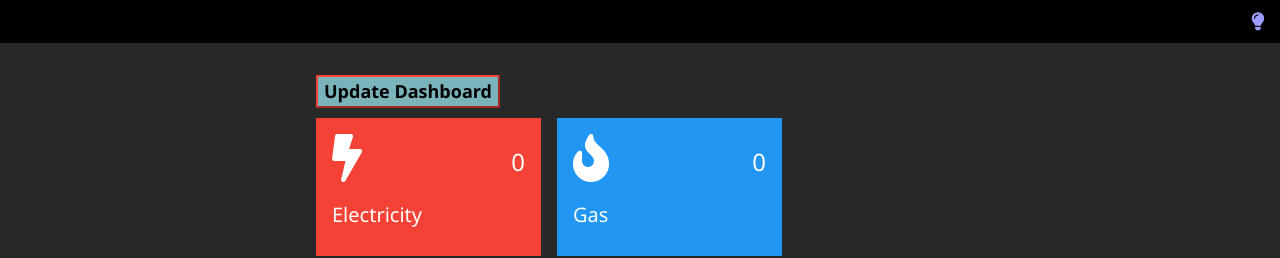
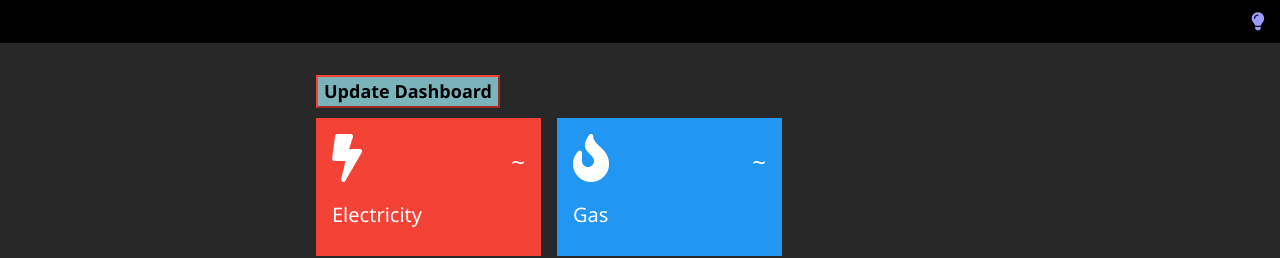
Before and after one commit to ShaunSHamilton/Energy-App, a React (Create React App) app: page / in a window 1280 px wide. Shown: the top 258 px of the page. Built offline with nearby package versions, Linux system fonts and the light colour scheme; no server answers; some icons are missing.

Commit message:
add Dashboard location logic

```diff
--- a/eslintrc.json
+++ b/eslintrc.json
@@ -14,6 +14,7 @@
       "flowVersion": "0.53"
     }
   },
+  "react-hooks/exhaustive-deps": "off",
   "overrides": [
     {
       "files": ["*.js", "*.jsx"],
--- a/src/components/App.tsx
+++ b/src/components/App.tsx
@@ -89,6 +89,7 @@ const App = ({ setUsageData, isDark }: Props) => {
         console.error(e);
       }
     })();
+    // eslint-disable-next-line react-hooks/exhaustive-deps
   }, []);
 
   const openInput = () => {
--- a/src/components/Dashboard.tsx
+++ b/src/components/Dashboard.tsx
@@ -3,6 +3,7 @@ import { connect } from "react-redux";
 import {
   dailyBudgetSelector,
   isDarkSelector,
+  locationSelector,
   usageDataSelector,
 } from "../redux";
 
@@ -10,6 +11,11 @@ import {
   roundTo2,
   calcBudget,
   calcWidth,
+  overviewCalc,
+  weekCalc,
+  todayCalc,
+  monthCalc,
+  yearCalc,
 } from "../scripts/usageDataController";
 import { DailyBudgetType, StateType, UsageDataType } from "../types";
 
@@ -18,6 +24,7 @@ const mapStateToProps = (state: StateType) => {
     usageData: usageDataSelector(state),
     isDark: isDarkSelector(state),
     dailyBudget: dailyBudgetSelector(state),
+    location: locationSelector(state),
   };
 };
 
@@ -28,22 +35,45 @@ interface Props {
   usageData?: UsageDataType[];
   isDark?: boolean;
   dailyBudget?: DailyBudgetType;
+  location?: string;
 }
 
-const Dashboard = ({ openInput, usageData, isDark, dailyBudget }: Props) => {
-  const electricity = roundTo2(
-    usageData
-      ?.map((d: UsageDataType) => Number(d.usage?.electricity?.cost) ?? 0)
-      .reduce((a: number, c: number) => a + c, 0) || 0
-  );
-  const gas = roundTo2(
-    usageData
-      ?.map((d: UsageDataType) => Number(d.usage?.gas?.cost) ?? 0)
-      .reduce((a: number, c: number) => a + c, 0) || 0
-  );
+const Dashboard = ({
+  openInput,
+  usageData,
+  isDark,
+  dailyBudget,
+  location,
+}: Props) => {
+  let data;
+  let days = 1;
+  switch (location) {
+    case "Overview":
+      data = overviewCalc(usageData);
+      days = usageData?.length ?? 1;
+      break;
+    case "Today":
+      data = todayCalc(usageData);
+      break;
+    case "This Week":
+      data = weekCalc(usageData);
+      days = 7;
+      break;
+    case "This Month":
+      data = monthCalc(usageData);
+      days = 30;
+      break;
+    case "This Year":
+      data = yearCalc(usageData);
+      days = 365;
+      break;
+    default:
+      data = { electricity: 0, gas: 0 };
+      break;
+  }
+  const { electricity = 0, gas = 0 } = data;
   const dBE = dailyBudget?.elec ?? 1;
   const dBG = dailyBudget?.gas ?? 1;
-  const days = usageData?.length ?? 1;
   const elecBudget = calcBudget(electricity, days, dBE);
   const gasBudget = calcBudget(gas, days, dBG);
   const combinedBudget = calcBudget(gas + electricity, days, dBE + dBG);
@@ -73,7 +103,7 @@ const Dashboard = ({ openInput, usageData, isDark, dailyBudget }: Props) => {
               <i className="fas fa-bolt xxxlarge"></i>
             </div>
             <div className="right">
-              <h3 id="electricity-consumption">{electricity ?? "~"}</h3>
+              <h3 id="electricity-consumption">{electricity || "~"}</h3>
             </div>
             <div className="clear"></div>
             <h4>Electricity</h4>
@@ -85,7 +115,7 @@ const Dashboard = ({ openInput, usageData, isDark, dailyBudget }: Props) => {
               <i className="fas fa-fire xxxlarge"></i>
             </div>
             <div className="right">
-              <h3 id="gas-consumption">{gas ?? "~"}</h3>
+              <h3 id="gas-consumption">{gas || "~"}</h3>
             </div>
             <div className="clear"></div>
             <h4>Gas</h4>
@@ -147,7 +177,7 @@ const Dashboard = ({ openInput, usageData, isDark, dailyBudget }: Props) => {
         <div className={`${isDark ? "dark-bar" : "grey"}`}>
           <div
             className={`container center padding ${
-              elecBudget > 100 ? "over-budget" : "red"
+              elecBudget > 100 ? "over-budget-elec" : "red"
             }`}
             style={{ width: `${calcWidth(elecBudget)}%` }}
           >
@@ -159,7 +189,7 @@ const Dashboard = ({ openInput, usageData, isDark, dailyBudget }: Props) => {
         <div className={`${isDark ? "dark-bar" : "grey"}`}>
           <div
             className={`container center padding ${
-              gasBudget > 100 ? "over-budget" : "blue"
+              gasBudget > 100 ? "over-budget-gas" : "blue"
             }`}
             style={{ width: `${calcWidth(gasBudget)}%` }}
           >
@@ -171,7 +201,7 @@ const Dashboard = ({ openInput, usageData, isDark, dailyBudget }: Props) => {
         <div className={`${isDark ? "dark-bar" : "grey"}`}>
           <div
             className={`container center padding ${
-              combinedBudget > 100 ? "over-budget" : "green"
+              combinedBudget > 100 ? "over-budget-comb" : "green"
             }`}
             style={{ width: `${calcWidth(combinedBudget)}%` }}
           >
--- a/src/scripts/usageDataController.ts
+++ b/src/scripts/usageDataController.ts
@@ -1,3 +1,5 @@
+import { UsageDataType } from "../types";
+
 export function roundTo2(num: number): number {
   return Math.round((num + Number.EPSILON) * 100) / 100;
 }
@@ -9,3 +11,80 @@ export function calcBudget(num: number, days: number, budge: number): number {
 export function calcWidth(budge: number): number {
   return roundTo2((budge / 125) * 100);
 }
+
+export function overviewCalc(usageData: UsageDataType[] | undefined) {
+  const electricity = roundTo2(
+    usageData
+      ?.map((d: UsageDataType) => Number(d.usage?.electricity?.cost) ?? 0)
+      .reduce((a: number, c: number) => a + c, 0) || 0
+  );
+  const gas = roundTo2(
+    usageData
+      ?.map((d: UsageDataType) => Number(d.usage?.gas?.cost) ?? 0)
+      .reduce((a: number, c: number) => a + c, 0) || 0
+  );
+  return {
+    gas,
+    electricity,
+  };
+}
+
+export function todayCalc(usageData: UsageDataType[] | undefined) {
+  const now = new Date();
+  const data = usageData?.find(
+    (d: UsageDataType) => d.date === now.toISOString().slice(0, 10)
+  );
+  return {
+    gas: Number(data?.usage?.gas?.cost) || undefined,
+    electricity: Number(data?.usage?.electricity?.cost) || undefined,
+  };
+}
+
+export function weekCalc(usageData: UsageDataType[] | undefined) {
+  const electricity = roundTo2(
+    usageData
+      ?.slice(-7)
+      ?.map((d: UsageDataType) => Number(d.usage?.electricity?.cost) ?? 0)
+      .reduce((a: number, c: number) => a + c, 0) || 0
+  );
+  const gas = roundTo2(
+    usageData
+      ?.slice(-7)
+      ?.map((d: UsageDataType) => Number(d.usage?.gas?.cost) ?? 0)
+      .reduce((a: number, c: number) => a + c, 0) || 0
+  );
+  return {
+    gas,
+    electricity,
+  };
+}
+
+export function monthCalc(usageData: UsageDataType[] | undefined) {
+  const electricity = roundTo2(
+    usageData
+      ?.slice(-30)
+      ?.map((d: UsageDataType) => Number(d.usage?.electricity?.cost) ?? 0)
+      .reduce((a: number, c: number) => a + c, 0) || 0
+  );
+  const gas = roundTo2(
+    usageData
+      ?.slice(-30)
+      ?.map((d: UsageDataType) => Number(d.usage?.gas?.cost) ?? 0)
+      .reduce((a: number, c: number) => a + c, 0) || 0
+  );
+  return {
+    gas,
+    electricity,
+  };
+}
+
+export function yearCalc(usageData: UsageDataType[] | undefined) {
+  const now = new Date();
+  const data = usageData?.find(
+    (d: UsageDataType) => d.date === now.toISOString().slice(0, 10)
+  );
+  return {
+    gas: Number(data?.usage?.gas?.cost),
+    electricity: Number(data?.usage?.electricity?.cost),
+  };
+}
--- a/src/style.css
+++ b/src/style.css
@@ -1752,20 +1752,54 @@ a {
   }
 }
 
-@keyframes flash {
+@keyframes flash-elec {
   0% {
-    background-color: initial;
+    background-color: #f44336;
   }
   50% {
     background-color: red;
   }
   100% {
-    background-color: initial;
-  }
-}
-
-.over-budget {
-  animation-name: flash;
+    background-color: #f44336;
+  }
+}
+
+@keyframes flash-gas {
+  0% {
+    background-color: #2196f3;
+  }
+  50% {
+    background-color: red;
+  }
+  100% {
+    background-color: #2196f3;
+  }
+}
+
+@keyframes flash-comb {
+  0% {
+    background-color: #4caf50;
+  }
+  50% {
+    background-color: red;
+  }
+  100% {
+    background-color: #4caf50;
+  }
+}
+
+.over-budget-elec {
+  animation-name: flash-elec;
+  animation-duration: 2s;
+  animation-iteration-count: infinite;
+}
+.over-budget-gas {
+  animation-name: flash-gas;
+  animation-duration: 2s;
+  animation-iteration-count: infinite;
+}
+.over-budget-comb {
+  animation-name: flash-comb;
   animation-duration: 2s;
   animation-iteration-count: infinite;
 }
```
Also changed, not shown: tsconfig.json (+2 -8 lines).
